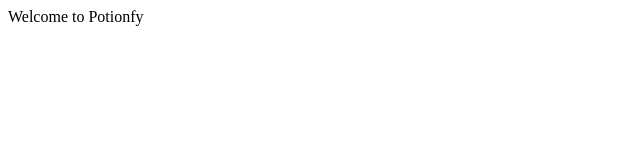
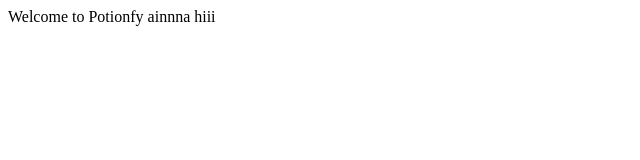
Before and after one commit to ainnasyahirah/potionfy, a plain HTML site: page index.html in a window 1280 px wide. Shown: the full height of the page, 0-640 px from the left. Drawn offline with Linux system fonts and the light colour scheme.

Commit message:
Add Landing message.#1

```diff
--- a/index.html
+++ b/index.html
@@ -7,6 +7,6 @@
     <tittle>Welcome to Potionfy</tittle>
   </head>
   <body>
-
+    <hi>ainnna hiii</hi>
   </body>
 </html>
```
